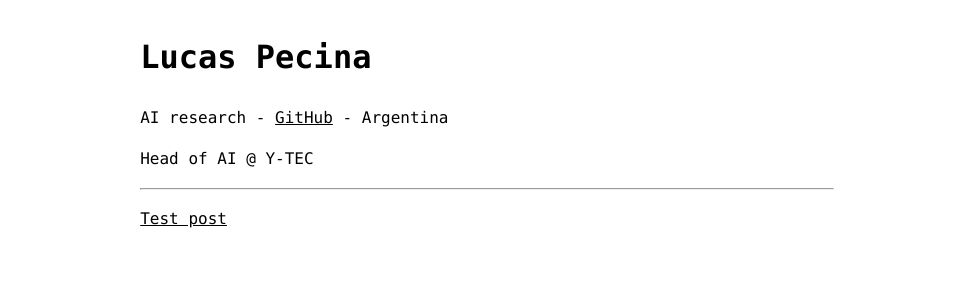
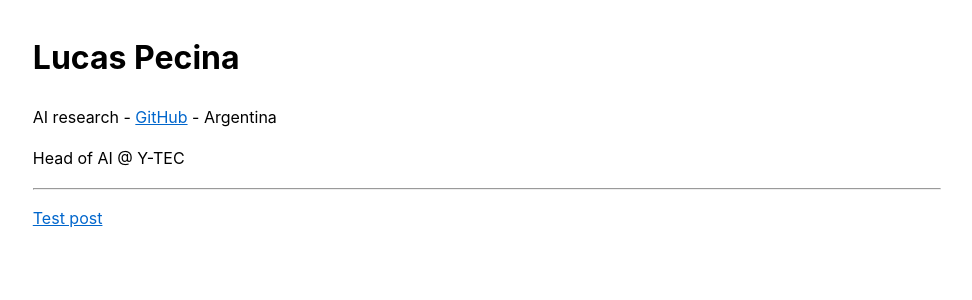
Before and after one commit to lucaspecina/lucaspecina.github.io, a Jekyll site: the page built from index.md, in a window 1280 px wide. Shown: the top 300 px of the page, without its empty margins (153-1125 px from the left). Built offline with Jekyll 4.4.1, drawn with Linux system fonts in a browser that asks for light colours; our own code applies the rules of GitHub Pages for plain Markdown files.

Commit message:
Update main.css

```diff
--- a/assets/css/main.css
+++ b/assets/css/main.css
@@ -1,12 +1,21 @@
 body {
-  font-family: "JetBrains Mono", ui-monospace, SFMono-Regular, Menlo, Consolas, monospace;
-  max-width: 72ch;
+  font-family: -apple-system, BlinkMacSystemFont, "Segoe UI", Roboto, "Helvetica Neue", Arial, sans-serif;
+  max-width: 90ch;
   margin: 2rem auto;
-  padding: 0 1rem;
+  padding: 0 2rem;
   line-height: 1.6;
   font-size: 16px;
 }
+
+/* Asegurar que los artículos usen la misma fuente */
+article, article * {
+  font-family: inherit;
+}
 a {
-  color: #000;
+  color: #0066cc;
   text-decoration: underline;
 }
+
+a:visited {
+  color: #663399;
+}
```
